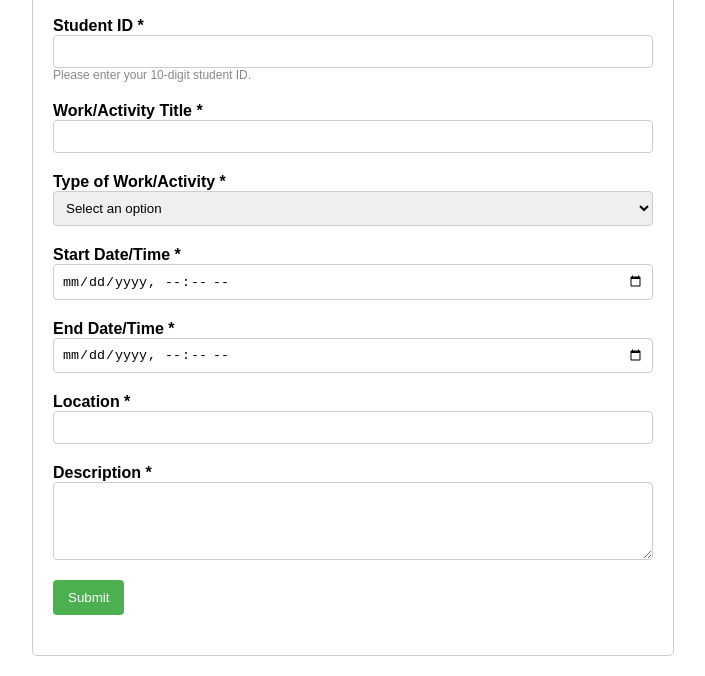
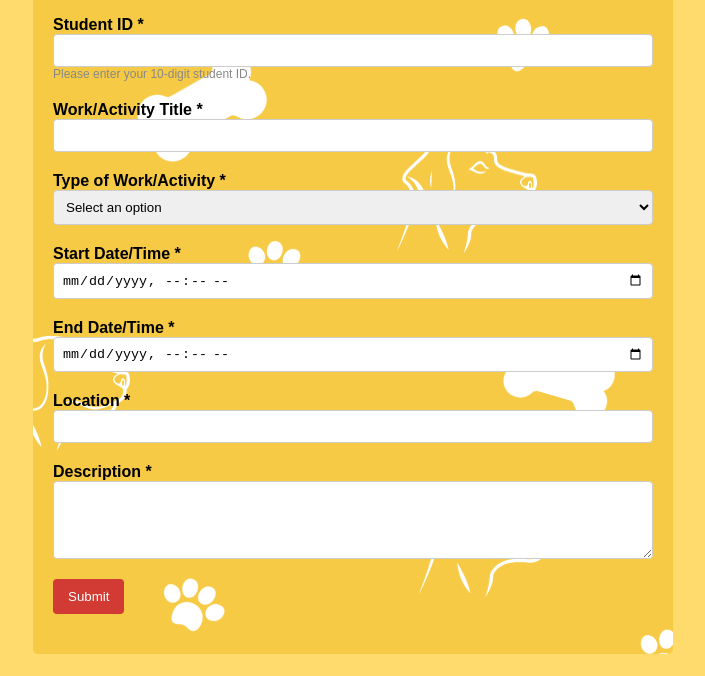
Before and after one commit to beauforwork/CS100-Project-G18, a plain HTML site: page activities.html in a window 1280 px wide. Shown: the part 187-863 px from the top of the page, without its empty margins (287-992 px from the left). Drawn offline with Linux system fonts and the light colour scheme.

Commit message:
css activities

```diff
--- a/actstyles.css
+++ b/actstyles.css
@@ -9,14 +9,16 @@
 /* Set the font family for the entire body */
 body {
   font-family: Arial, sans-serif;
+  background-color: #ffda6c;
 }
 
 /* Styling for the form container */
 .form-container {
+  background-image: url(background.png);
   max-width: 600px;
   margin: 20px auto;
   padding: 20px;
-  border: 1px solid #ccc;
+  /*border: 1px solid #ccc;*/
   border-radius: 5px;
 }
 
@@ -62,8 +64,16 @@ body {
 
 /* Styling for the submit button */
 .form-group input[type="submit"] {
-  background-color: #4caf50;
-  color: white;
+  background-color: #D13B34;
+  color: rgb(255, 255, 255);
+  padding: 10px 15px;
+  border: none;
+  border-radius: 4px;
+  cursor: pointer;
+}
+.form-group input[type="submit"]:hover{
+  background-color: #a7241d;
+  color: rgb(255, 255, 255);
   padding: 10px 15px;
   border: none;
   border-radius: 4px;
```
